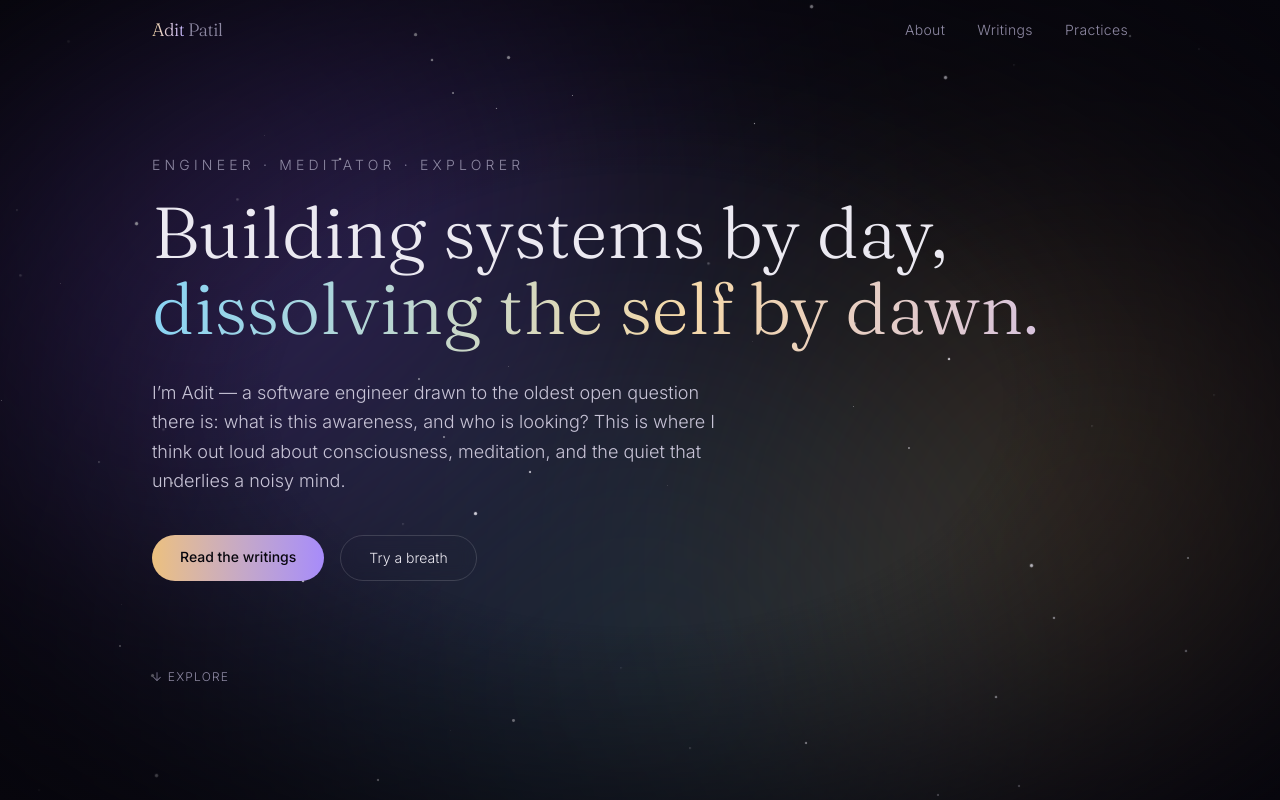
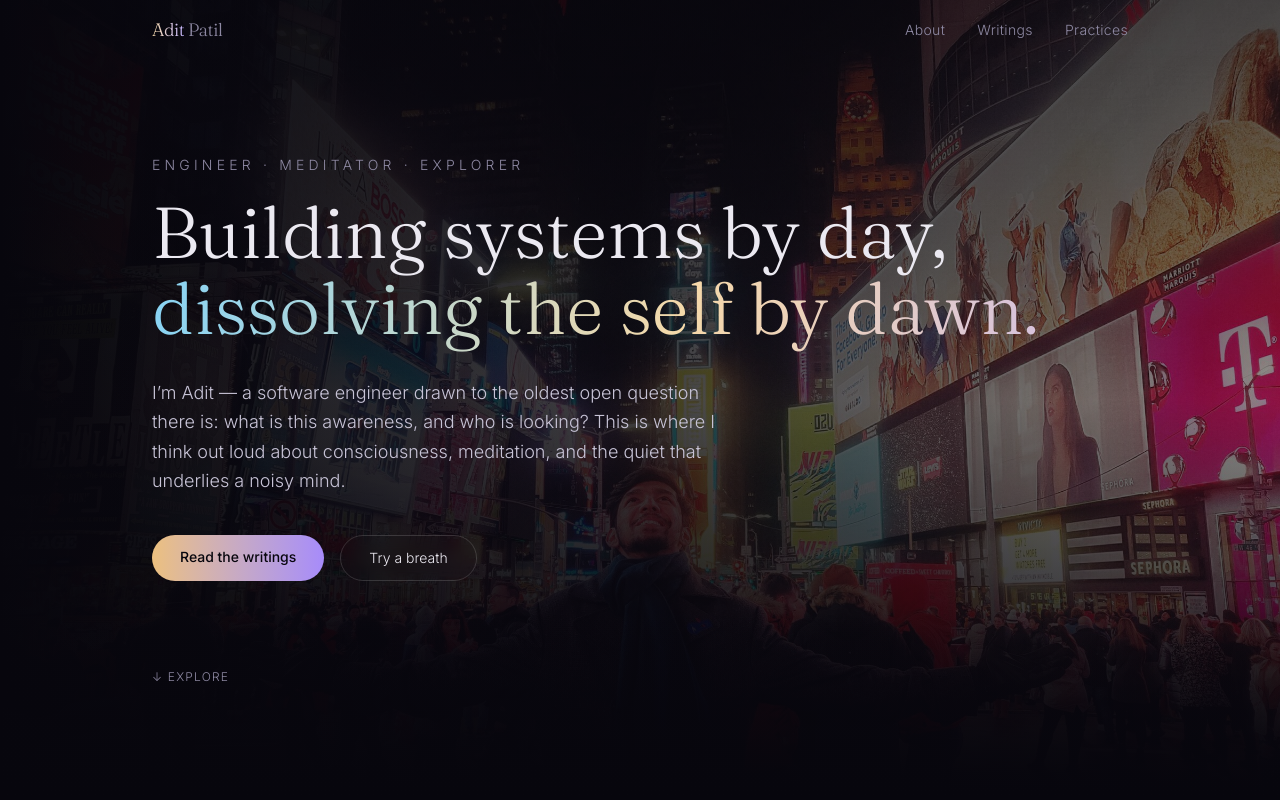
Before and after one commit to aditpatil10/adi10_website, a React (Vite) app: page / in a window 1280 px wide. Shown: the top 800 px of the page. Built offline with nearby package versions, Linux system fonts and the light colour scheme.

Commit message:
Use Times Square photo as home hero background with layered fades
- Resize/compress hero image (2.5M -> 896K, 2400px)
- Full-bleed bg with ken-burns zoom-in on load
- Directional + bottom gradients for text legibility and smooth melt into page

```diff
--- a/src/pages/Home.tsx
+++ b/src/pages/Home.tsx
@@ -2,6 +2,7 @@ import { motion } from 'framer-motion'
 import { Link } from 'react-router-dom'
 import PageTransition from '../components/PageTransition'
 import Reveal from '../components/Reveal'
+import heroBg from '../assets/home-hero-times-square.jpg'
 
 const gateways = [
   {
@@ -25,7 +26,23 @@ function Home() {
   return (
     <PageTransition>
       {/* Hero */}
-      <section className="mx-auto flex min-h-screen max-w-5xl flex-col justify-center px-6 pt-24 pb-16">
+      <section className="relative min-h-screen overflow-hidden">
+        {/* Full-bleed background photo with a slow ken-burns drift */}
+        <motion.div
+          initial={{ scale: 1.12, opacity: 0 }}
+          animate={{ scale: 1, opacity: 1 }}
+          transition={{ duration: 2.4, ease: [0.22, 1, 0.36, 1] }}
+          className="absolute inset-0 bg-cover bg-center"
+          style={{ backgroundImage: `url(${heroBg})`, backgroundPosition: 'center 35%' }}
+        />
+
+        {/* Fades: darken for text, melt into the page top and bottom */}
+        <div className="absolute inset-0 bg-gradient-to-r from-night-950 via-night-950/70 to-night-950/30" />
+        <div className="absolute inset-0 bg-gradient-to-t from-night-950 via-night-950/20 to-night-950/60" />
+        <div className="absolute inset-x-0 bottom-0 h-48 bg-gradient-to-t from-night-950 to-transparent" />
+
+        {/* Content */}
+        <div className="relative mx-auto flex min-h-screen max-w-5xl flex-col justify-center px-6 pt-24 pb-16">
         <motion.p
           initial={{ opacity: 0, y: 12 }}
           animate={{ opacity: 1, y: 0 }}
@@ -86,6 +103,7 @@ function Home() {
         >
           ↓ Explore
         </motion.div>
+        </div>
       </section>
 
       {/* Gateways */}
```
Also changed, not shown: src/assets/home-hero-times-square.jpg (added).
